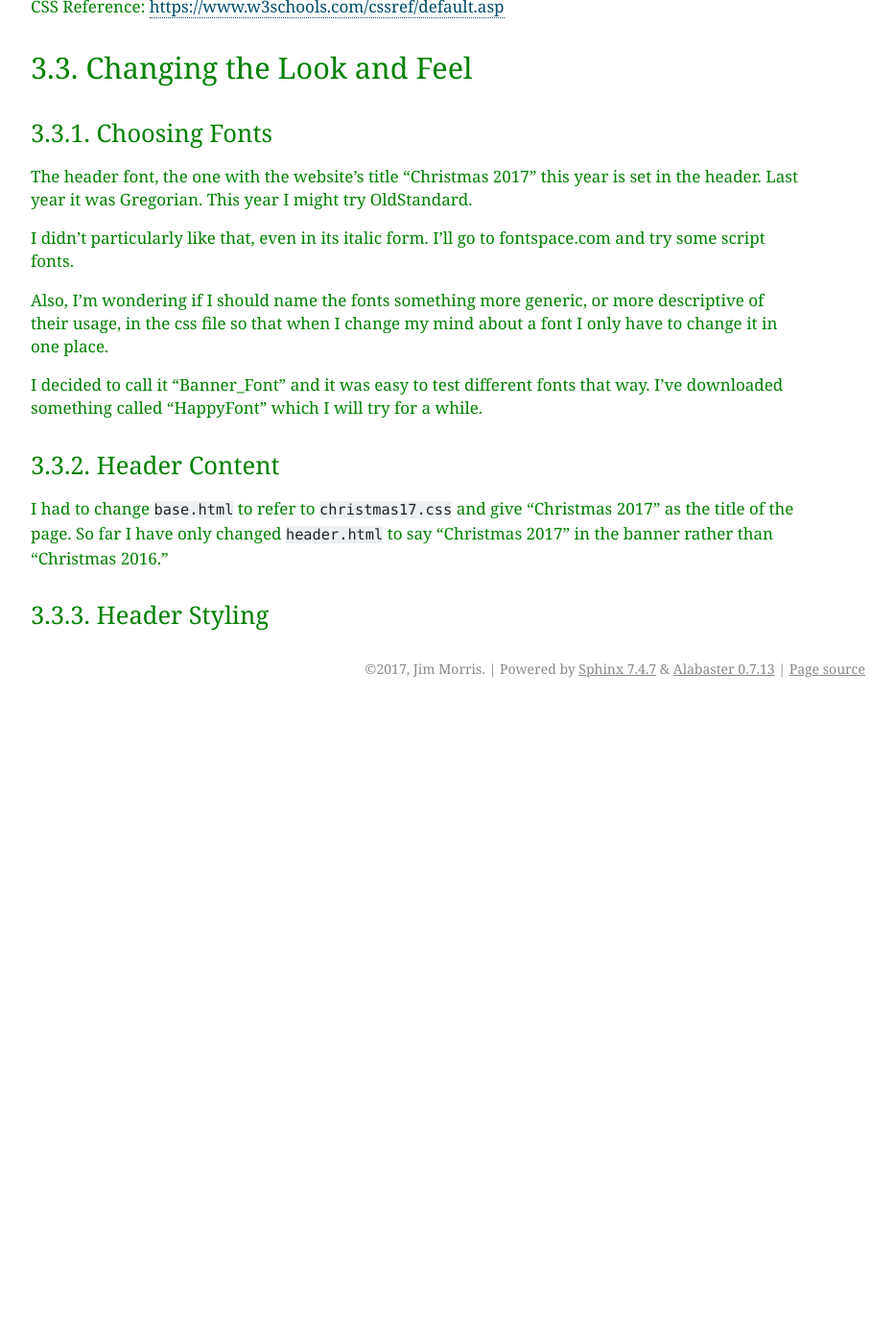
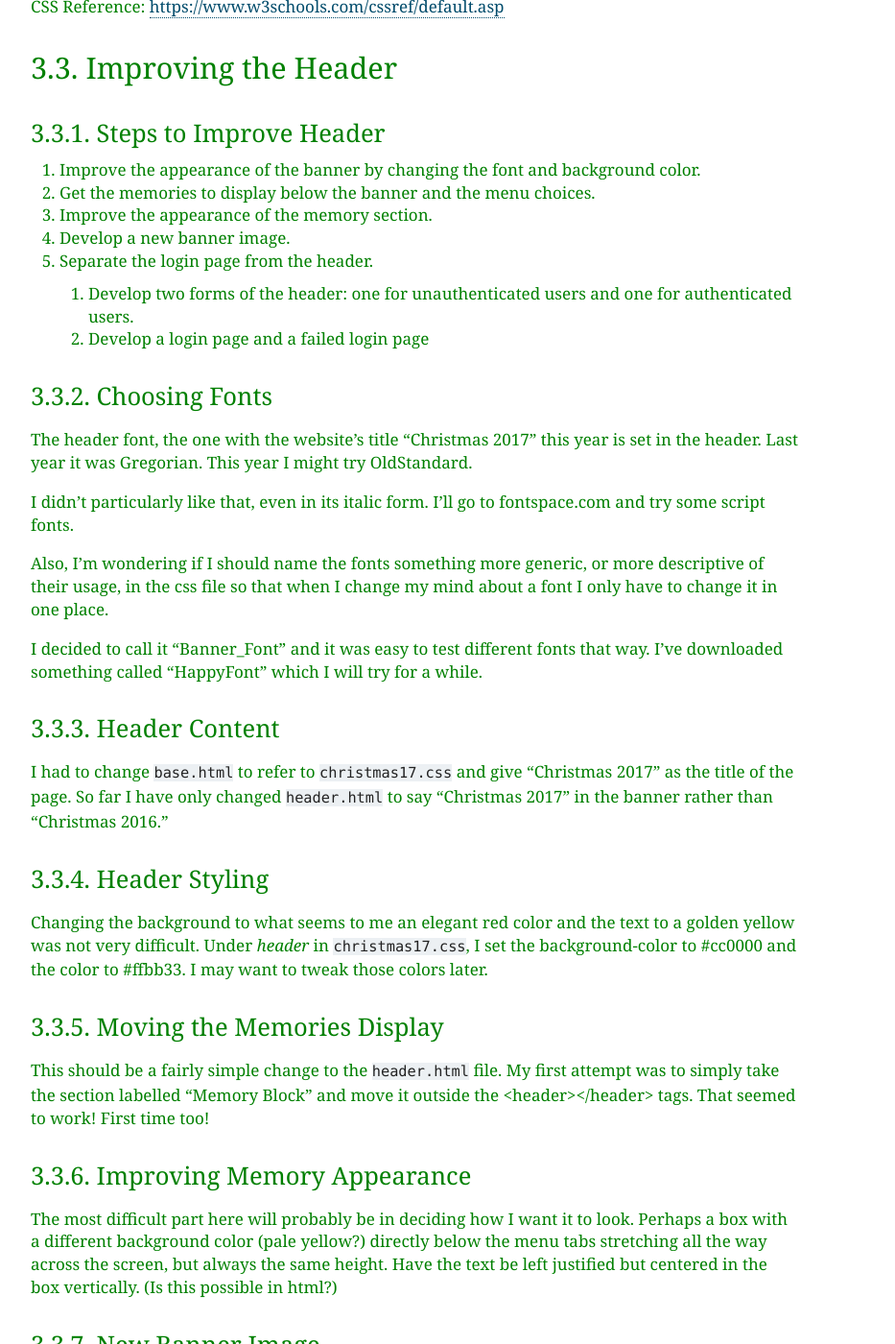
Before and after one commit to JMorris1575/christmas17, a Sphinx documentation site: the page built from docs/updating.rst, in a window 1280 px wide and 1400 px high, scrolled down 1730 px. Shown: the whole window at 96% size, without its empty margins (338-1271 px from the left). Built offline with Sphinx 7.4.7, drawn with Linux system fonts in a browser that asks for light colours; before the commit the page ends 2466 px from its top, so only the background shows below that; some of the changed text lies outside the part shown.

Commit message:
Moved memories to under main part of header

```diff
--- a/docs/updating.rst
+++ b/docs/updating.rst
@@ -84,8 +84,21 @@ Html Reference: https://www.w3schools.com/tags/default.asp
 
 CSS Reference: https://www.w3schools.com/cssref/default.asp
 
-Changing the Look and Feel
---------------------------
+Improving the Header
+--------------------
+
+Steps to Improve Header
++++++++++++++++++++++++
+
+#. Improve the appearance of the banner by changing the font and background color.
+#. Get the memories to display below the banner and the menu choices.
+#. Improve the appearance of the memory section.
+#. Develop a new banner image.
+#. Separate the login page from the header.
+
+   #. Develop two forms of the header: one for unauthenticated users and one for authenticated users.
+   #. Develop a login page and a failed login page
+
 
 .. index:: Fonts; choices
 
@@ -113,3 +126,26 @@ I have only changed ``header.html`` to say "Christmas 2017" in the banner rather
 
 Header Styling
 ++++++++++++++
+
+Changing the background to what seems to me an elegant red color and the text to a golden yellow was not very
+difficult. Under *header* in ``christmas17.css``, I set the background-color to #cc0000 and the color to #ffbb33. I may
+want to tweak those colors later.
+
+Moving the Memories Display
++++++++++++++++++++++++++++
+
+This should be a fairly simple change to the ``header.html`` file. My first attempt was to simply take the section
+labelled "Memory Block" and move it outside the <header></header> tags. That seemed to work! First time too!
+
+Improving Memory Appearance
++++++++++++++++++++++++++++
+
+The most difficult part here will probably be in deciding how I want it to look. Perhaps a box with a different
+background color (pale yellow?) directly below the menu tabs stretching all the way across the screen, but always the
+same height. Have the text be left justified but centered in the box vertically. (Is this possible in html?)
+
+New Banner Image
+++++++++++++++++
+
+Creating a Separate Login Page
+++++++++++++++++++++++++++++++
```
Also changed, not shown: 1 other file.
